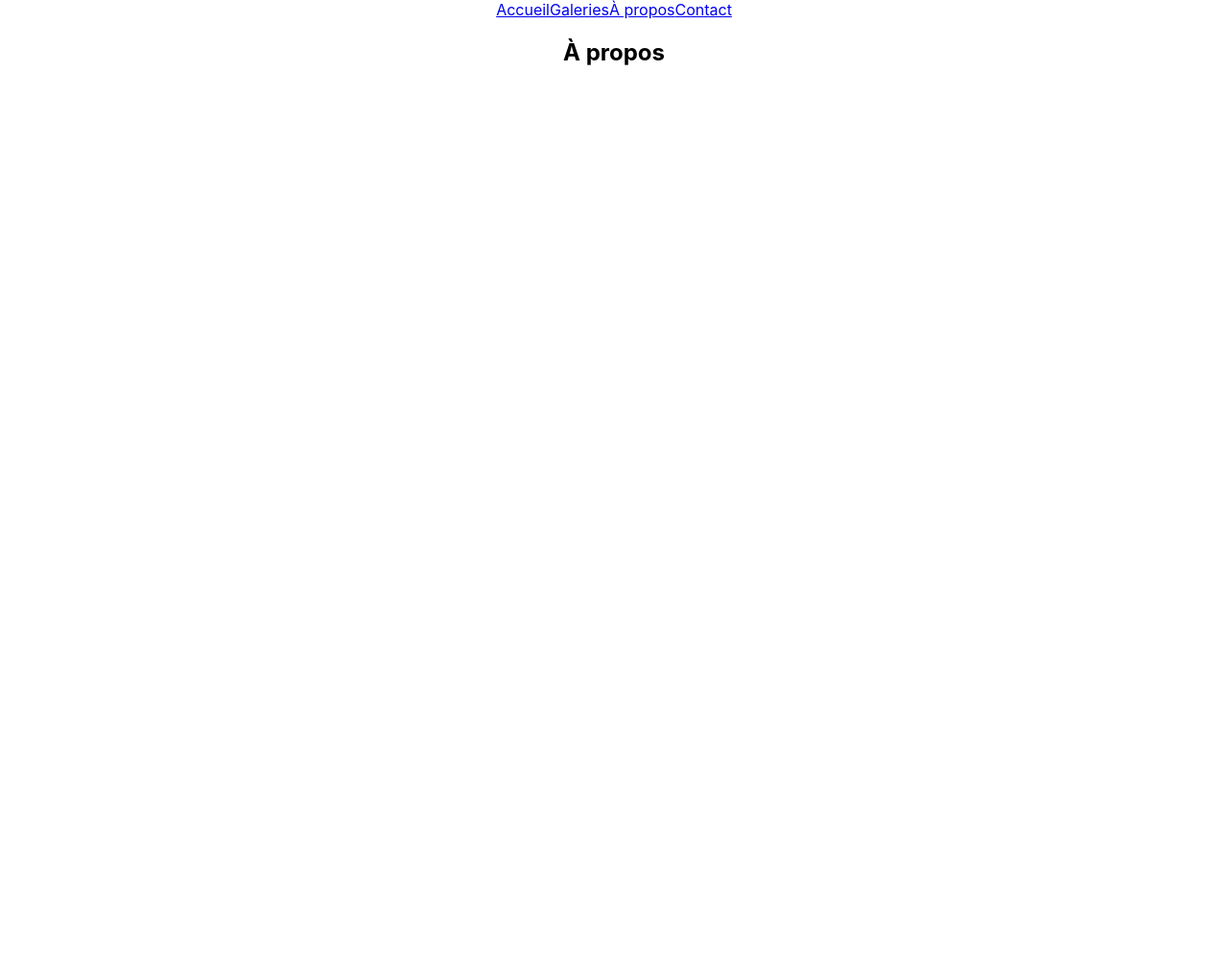
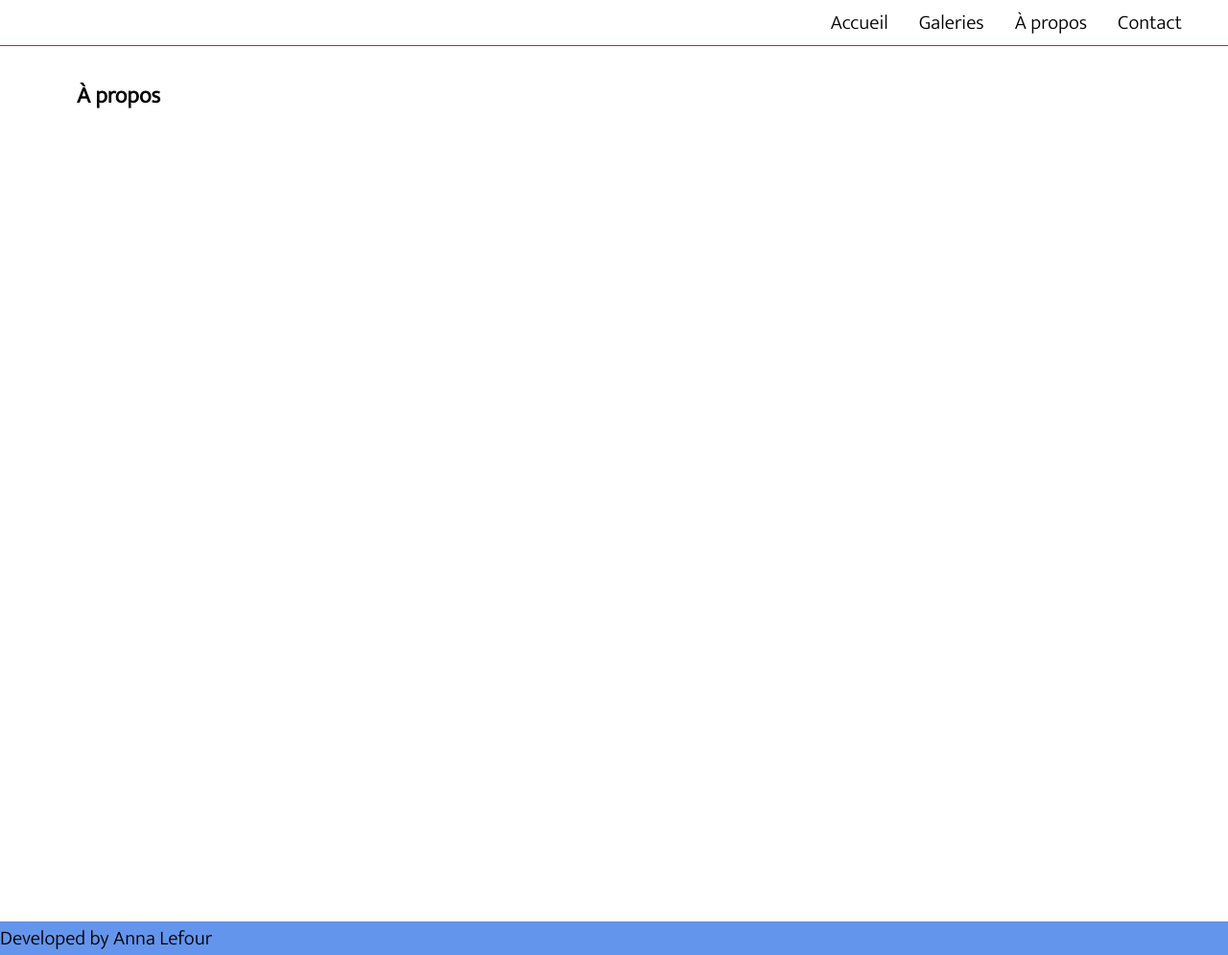
Before and after one commit to AnkaPieka/barbara-photographer, a React (Create React App) app in the folder client/: page /a-propos in a window 1280 px wide. Shown: the whole page at 96% size. Before the commit the page ends 800 px from the top, so only its background shows below. Built offline with nearby package versions, Linux system fonts and the light colour scheme.

Commit message:
New components, add styling and footer

```diff
--- a/client/src/App.jsx
+++ b/client/src/App.jsx
@@ -5,7 +5,9 @@
 import About from './pages/About';
 import Contact from './pages/Contact';
 import Gallery from './pages/Gallery';
-import './App.css';
+import Footer from "./components/Footer";
+import './styles/global.css';
+
 
 function App() {
   return (
@@ -17,6 +19,7 @@
         <Route exact path="/galeries" component={Gallery} />
         <Route exact path="/contact" component={Contact} />
       </Switch>
+      <Footer />
     </div>
   );
 }
--- /dev/null
+++ b/client/src/components/Footer.jsx
@@ -0,0 +1,15 @@
+import React, { PureComponent } from 'react';
+import "../styles/global.css";
+import "../styles/footer.css";
+
+export class Footer extends PureComponent {
+    render() {
+        return (
+            <div className="footer">
+                <p>Developed by Anna Lefour</p>
+            </div>
+        )
+    }
+}
+
+export default Footer
--- a/client/src/components/NavMain.jsx
+++ b/client/src/components/NavMain.jsx
@@ -1,15 +1,18 @@
 import React from "react";
 import { NavLink } from "react-router-dom";
 
+import "../styles/navbar.css";
+import "../styles/global.css";
+
 function NavMain() {
   return (
-    <div>
-      <div className="nav-link">
-        <NavLink to="/">Accueil</NavLink>
-        <NavLink to="/galeries">Galeries</NavLink>
-        <NavLink to="/a-propos">À propos</NavLink>
-        <NavLink to="/contact">Contact</NavLink>
-      </div>
+    <div className="navbar">
+      <div className="nav-all-links">
+          <NavLink className="nav-each-link" to="/">Accueil</NavLink>
+          <NavLink className="nav-each-link" to="/galeries">Galeries</NavLink>
+          <NavLink className="nav-each-link" to="/a-propos">À propos</NavLink>
+          <NavLink className="nav-each-link" to="/contact">Contact</NavLink>
+        </div>
     </div>
   );
 }
--- a/client/src/pages/About.jsx
+++ b/client/src/pages/About.jsx
@@ -1,13 +1,17 @@
-import React, { PureComponent } from 'react'
+import React, { PureComponent } from "react";
+
+import "../styles/global.css";
 
 export class About extends PureComponent {
   render() {
     return (
+      <section className="body-page">
         <div>
           <h2>À propos</h2>
         </div>
-        )
+      </section>
+    );
   }
 }
 
-export default About
+export default About;
--- a/client/src/pages/Contact.jsx
+++ b/client/src/pages/Contact.jsx
@@ -1,13 +1,16 @@
-import React, { PureComponent } from 'react'
+import React, { PureComponent } from "react";
+import "../styles/global.css";
 
 export class Contact extends PureComponent {
   render() {
     return (
       <div>
+        <section className="body-page">
           <h2>Contact</h2>
+        </section>
       </div>
-        )
+    );
   }
 }
 
-export default Contact
+export default Contact;
--- a/client/src/pages/Gallery.jsx
+++ b/client/src/pages/Gallery.jsx
@@ -1,13 +1,16 @@
-import React, { PureComponent } from 'react'
+import React, { PureComponent } from "react";
+import "../styles/global.css";
 
 export class Gallery extends PureComponent {
-    render() {
-        return (
-            <div>
-               <h2>Galerie</h2>
-            </div>
-        )
-    }
+  render() {
+    return (
+      <div>
+        <section className="body-page">
+          <h2>Galerie</h2>{" "}
+        </section>
+      </div>
+    );
+  }
 }
 
-export default Gallery
+export default Gallery;
--- a/client/src/pages/Home.jsx
+++ b/client/src/pages/Home.jsx
@@ -1,10 +1,16 @@
-import React, { PureComponent } from 'react'
+import React, { PureComponent } from 'react';
+
+import "../styles/global.css";
+import "../styles/home.css";
 
 export class Home extends PureComponent {
     render() {
         return (
             <div>
+                <section className="body-page">
                 <h2>Accueil</h2>
+                    <p>I'm a sample text</p>
+                </section>
             </div>
         )
     }
--- /dev/null
+++ b/client/src/styles/footer.css
@@ -0,0 +1,7 @@
+.footer {
+    background-color: #6495ed;
+    font-size: 0.2rem;
+    left: 0;
+    bottom: 0px;
+    margin-bottom: 0px;
+}
--- /dev/null
+++ b/client/src/styles/global.css
@@ -0,0 +1,22 @@
+@import url('https://fonts.googleapis.com/css2?family=Mukta:wght@300&display=swap');
+
+* {
+    font-family: 'Mukta', sans-serif;
+}
+
+html {
+    min-height: 100vh;
+    height: 100vh;
+}
+
+body {
+    min-height: 100vh;
+    height: 100vh;
+}
+
+/*marge hors nav*/
+.body-page {
+    min-height: 100vh;
+    height: 100vh;
+    margin: 5rem;
+}
--- /dev/null
+++ b/client/src/styles/home.css
@@ -0,0 +1,3 @@
+/* body {
+    margin-top: 3rem;
+} */
--- /dev/null
+++ b/client/src/styles/navbar.css
@@ -0,0 +1,43 @@
+* {
+    margin: 0;
+    padding: 0;
+    box-sizing: border-box;
+}
+
+/*general*/
+
+a {
+    text-decoration: none;
+    color: black;
+}
+
+a, p {
+    font-size: 1.3rem;
+}
+
+/*details*/
+
+.navbar {
+    background-color: white;
+    top: 0;
+    position: fixed;
+    height: 3rem;
+    width: 100%;
+    padding: 1rem;
+    display: flex;
+    align-items: center;
+    flex-direction: row-reverse;
+    border-bottom: crimson 1px solid;
+}
+
+.nav-all-links {
+    margin: 0 1rem;
+}
+
+.nav-each-link {
+    margin: 0 1rem;
+}
+.nav-each-link:hover {
+    color: cornflowerblue;
+    transition: color 0.8s;
+}
```
Lines whose indentation alone changed are shown as unchanged.
